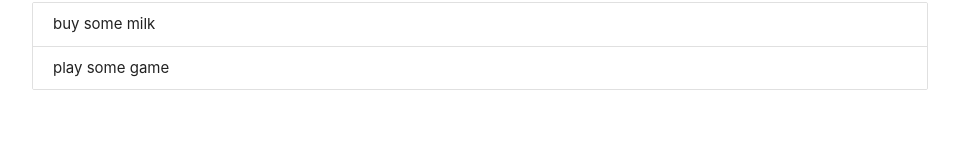
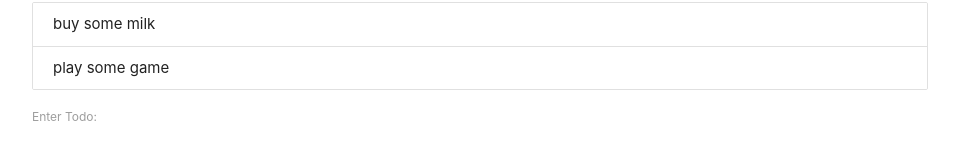
Before and after one commit to akashsheelavant/todoapp, a React (Create React App) app: page / in a window 1280 px wide. Shown: the part 134-300 px from the top of the page, without its empty margins (160-1119 px from the left). Built offline with nearby package versions, Linux system fonts and the light colour scheme.

Commit message:
Implementing adding todos to the list.

```diff
--- /dev/null
+++ b/src/AddTodo.js
@@ -0,0 +1,35 @@
+import React, { Component } from 'react'
+
+class AddTodo extends Component {
+    state = {
+        content: ''
+    }
+
+    handleChange = (e) => {
+        this.setState ({
+            content: e.target.value
+        })
+    }
+
+    handleSubmit = (e) => {
+        e.preventDefault();
+        this.props.addTodo(this.state)
+        this.setState ({
+            content: ''
+        })
+    }
+
+    render() {
+        return(
+            <div>
+                <form onSubmit={this.handleSubmit}>
+                    <label>Enter Todo:</label>
+                    <input type="text" onChange={this.handleChange} value={this.state.content} />
+                </form>
+            </div>
+        );
+    }
+
+}
+
+export default AddTodo
--- a/src/App.js
+++ b/src/App.js
@@ -1,5 +1,6 @@
 import React, { Component } from 'react';
 import Todos from './Todos'
+import AddTodo from './AddTodo'
 
 class App extends Component {
 
@@ -19,11 +20,20 @@
   })
 }
 
+addTodo = (todo) => {
+  todo.id = Math.random()
+  let newtodos = [...this.state.todos, todo]
+  this.setState({
+    todos: newtodos
+  })
+}
+
   render() {
     return (
       <div className="todo-app container">
         <h1 className="center blue-text">Todo`s</h1>
         <Todos todos={ this.state.todos} deleteTodo= { this.deleteTodo } />
+        <AddTodo addTodo={this.addTodo}/>
       </div>
     );
   }
```
